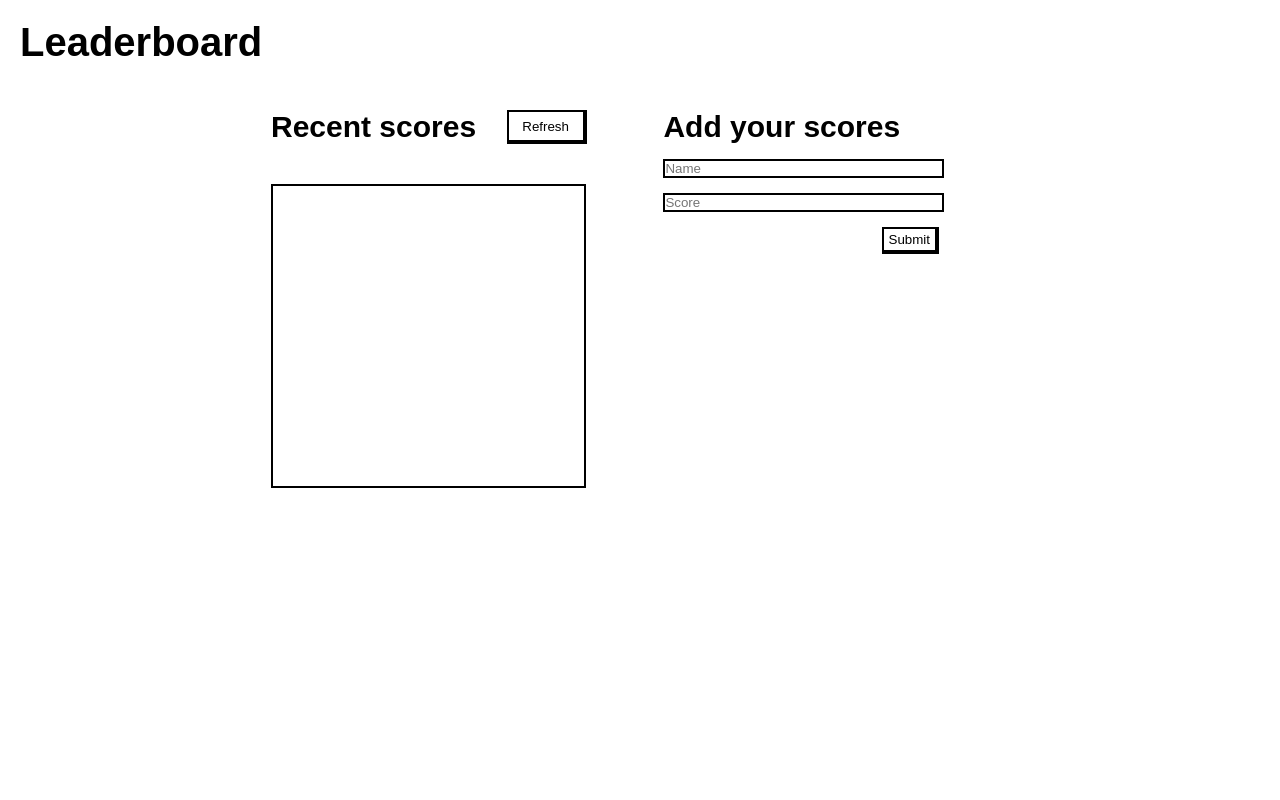
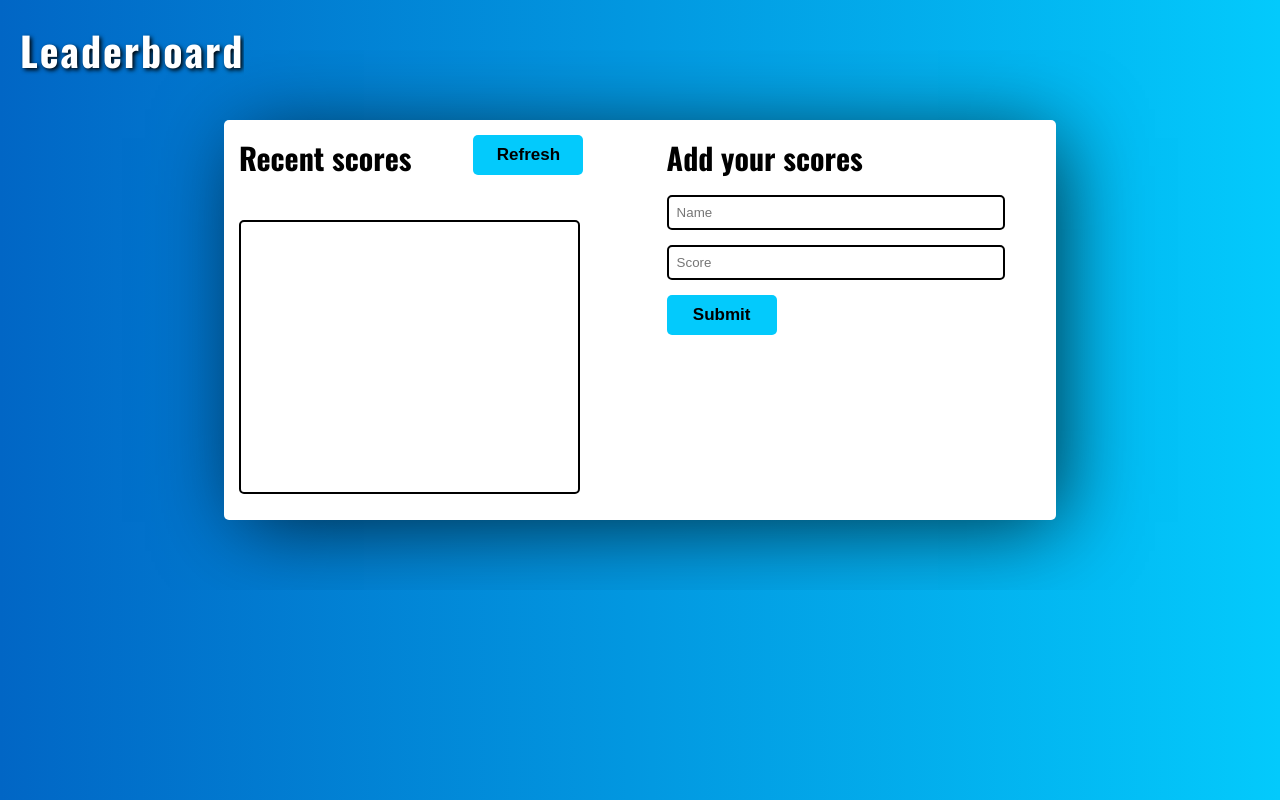
Before and after one commit to Atril33/Leaderboard, a website built with webpack: page src/index.html in a window 1280 px wide. Built offline with nearby package versions, Linux system fonts and the light colour scheme; no server answers.

Commit message:
Update Codes Files

```diff
--- a/src/style.css
+++ b/src/style.css
@@ -1,3 +1,5 @@
+@import url("https://fonts.googleapis.com/css2?family=Oswald:wght@200;300;400;500;600;700&display=swap");
+
 * {
   padding: 0;
   margin: 0;
@@ -5,27 +7,42 @@
 }
 
 body {
-  font-family: sans-serif;
+  font-family: "Oswald", sans-serif;
+  background-image: linear-gradient(to left, #03cafc, rgb(1, 102, 197));
 }
 
 h1 {
   margin: 20px;
+  position: absolute;
   font-size: 40px;
+  color: #fff;
+  text-align: center;
+  text-shadow: 2px 2px 4px #000;
+  letter-spacing: 2px;
+  user-select: none;
 }
 
 .big-container {
+  margin-top: 50px;
   width: 100%;
   height: auto;
   display: flex;
   justify-content: center;
+  align-items: center;
+  padding: 70px 0;
 }
 
 .container {
-  width: 60%;
-  height: 500px;
-  padding: 10px;
+  background: #fff;
+  width: 65%;
+  height: 400px;
   display: flex;
+  border-radius: 5px;
+  flex-direction: row;
   justify-content: space-between;
+  box-shadow: 10px 10px 80px -8px rgba(0, 0, 0, 0.75);
+  -webkit-box-shadow: 10px 10px 80px -8px rgba(0, 0, 0, 0.75);
+  -moz-box-shadow: 10px 10px 80px -8px rgba(0, 0, 0, 0.75);
 }
 
 .small-container1 {
@@ -39,22 +56,26 @@ h1 {
   justify-content: space-between;
 }
 
-#reff {
-  width: 80px;
-  background: transparent;
-  border: 2px solid #000;
-  border-right: 4px solid #000;
-  border-bottom: 4px solid #000;
-  padding: 3px 5px;
+#reff,
+#bttn {
+  width: 110px;
+  height: 40px;
+  background: #03cafc;
   margin-right: 30px;
+  font-weight: 600;
+  font-size: 17px;
+  outline: none;
+  border: none;
+  border-radius: 5px;
   cursor: pointer;
 }
 
 .score-records {
   width: 90%;
-  height: 300px;
+  height: 270px;
   margin-top: 40px;
   border: 2px solid #000;
+  border-radius: 5px;
   overflow: auto;
   overflow-x: hidden;
 }
@@ -72,21 +93,32 @@ h1 {
 
 #input,
 #input1 {
-  width: 80%;
+  width: 85%;
+  padding: 8px;
+  border-radius: 5px;
   border: 2px solid #000;
-}
-
-#bttn {
-  float: right;
-  margin-right: 70px;
-  background: transparent;
-  border: 2px solid #000;
-  border-right: 4px solid #000;
-  border-bottom: 4px solid #000;
-  padding: 3px 5px;
-  cursor: pointer;
 }
 
 h2 {
   font-size: 30px;
 }
+
+@media screen and (max-width: 768px) {
+  * {
+    overflow: auto;
+    overflow-x: hidden;
+  }
+
+  .container {
+    width: 95%;
+    flex-direction: column;
+    justify-content: center;
+    align-items: center;
+    height: auto;
+  }
+
+  .small-container1 {
+    width: 95%;
+    margin-left: 10%;
+  }
+}
```
Also changed, not shown: dist/main.js.
